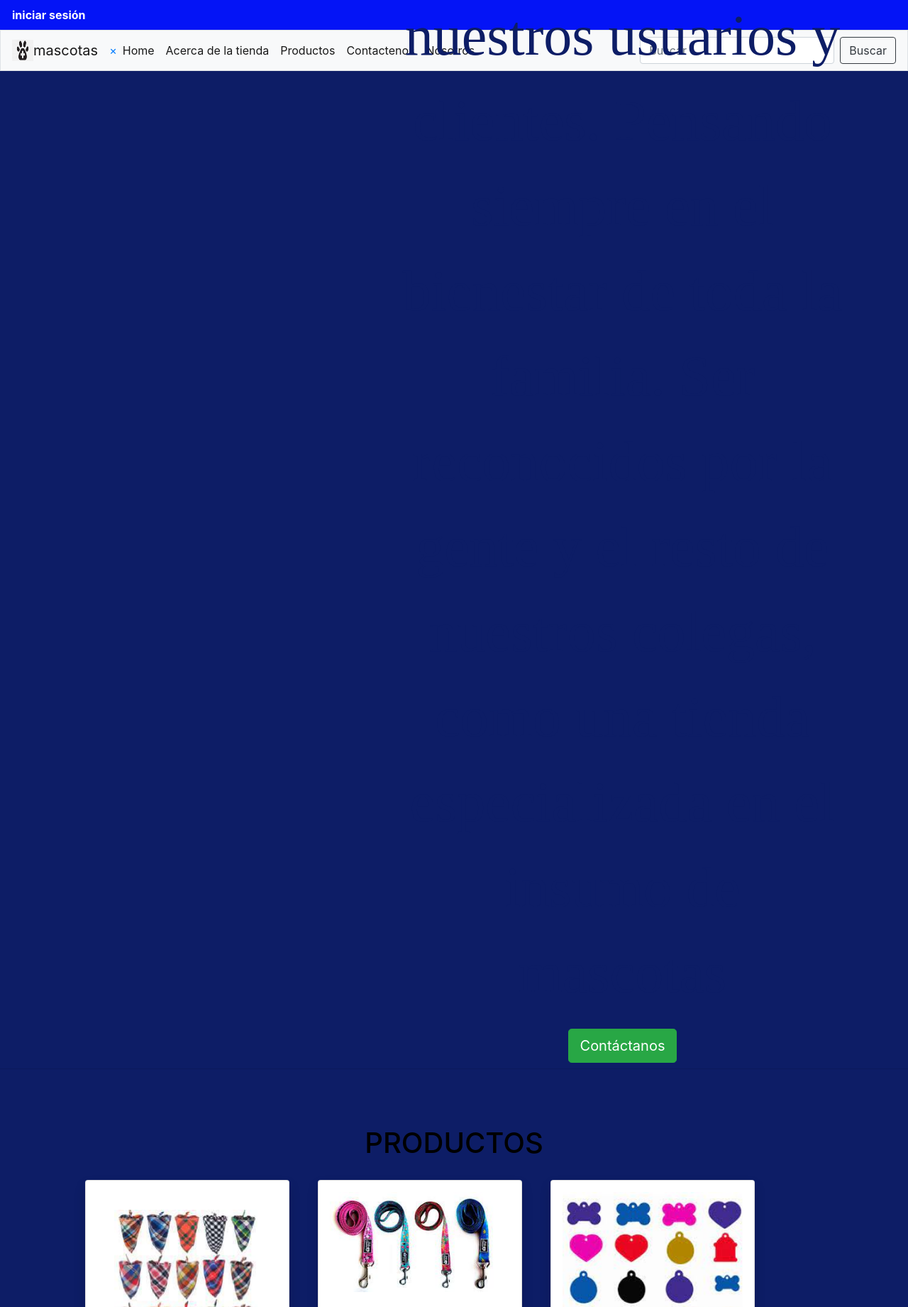
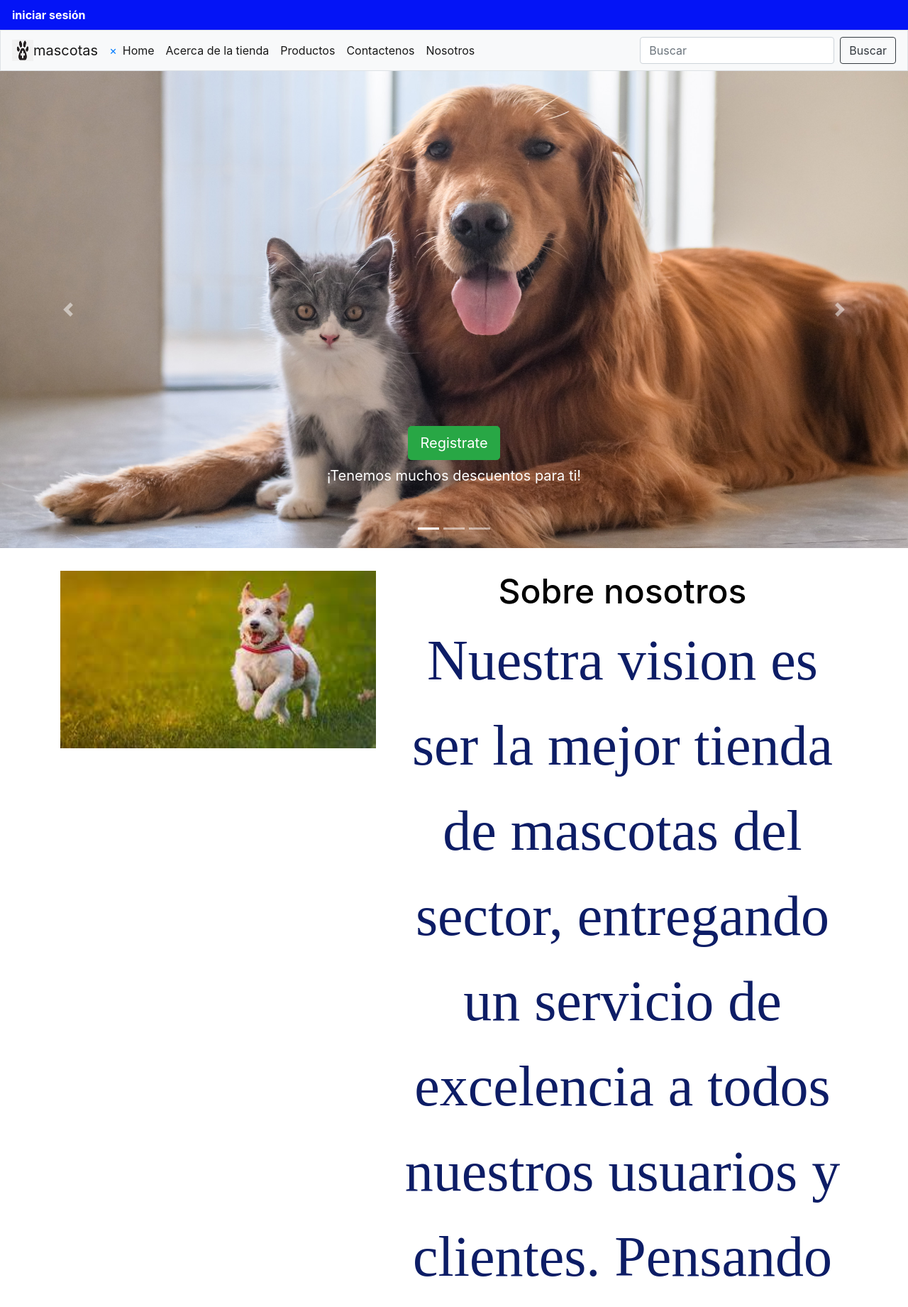
Before and after one commit to Xavihc/mascotas, a Django app: page / in a window 1280 px wide. Shown: the top 1841 px of the page at 71% size. Run offline with Django 3.2, Linux system fonts and the light colour scheme; data comes from the database, SQL or seed files in the repository; lists and menus that the app fills with data are empty; some libraries are stand-ins or nearby versions.

Commit message:
Update syle.css

```diff
--- a/productos/static/productos/css/syle.css
+++ b/productos/static/productos/css/syle.css
@@ -36,19 +36,3 @@
     font-size: 5rem;
     font-family: 'Times New Roman', Times, serif;
 }
-
-.boton {
-    margin-top: -100rem;
-}
-
-.color_desc {
-    color: black;
-}
-
-body {
-    background-color: #0D1D66;
-}
-
-.barra {
-    background-color: rgb(4, 20, 246);
-}
```
